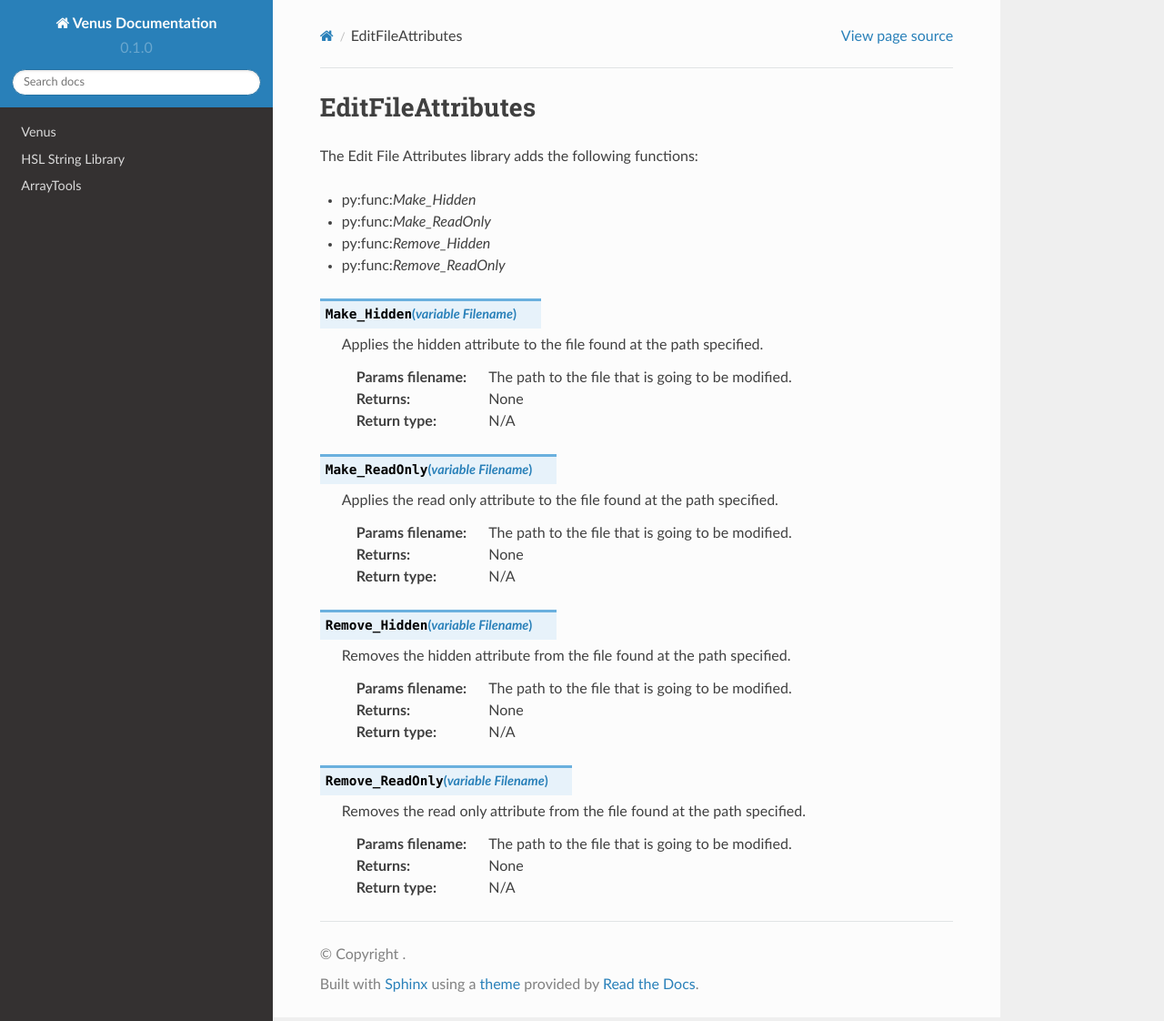
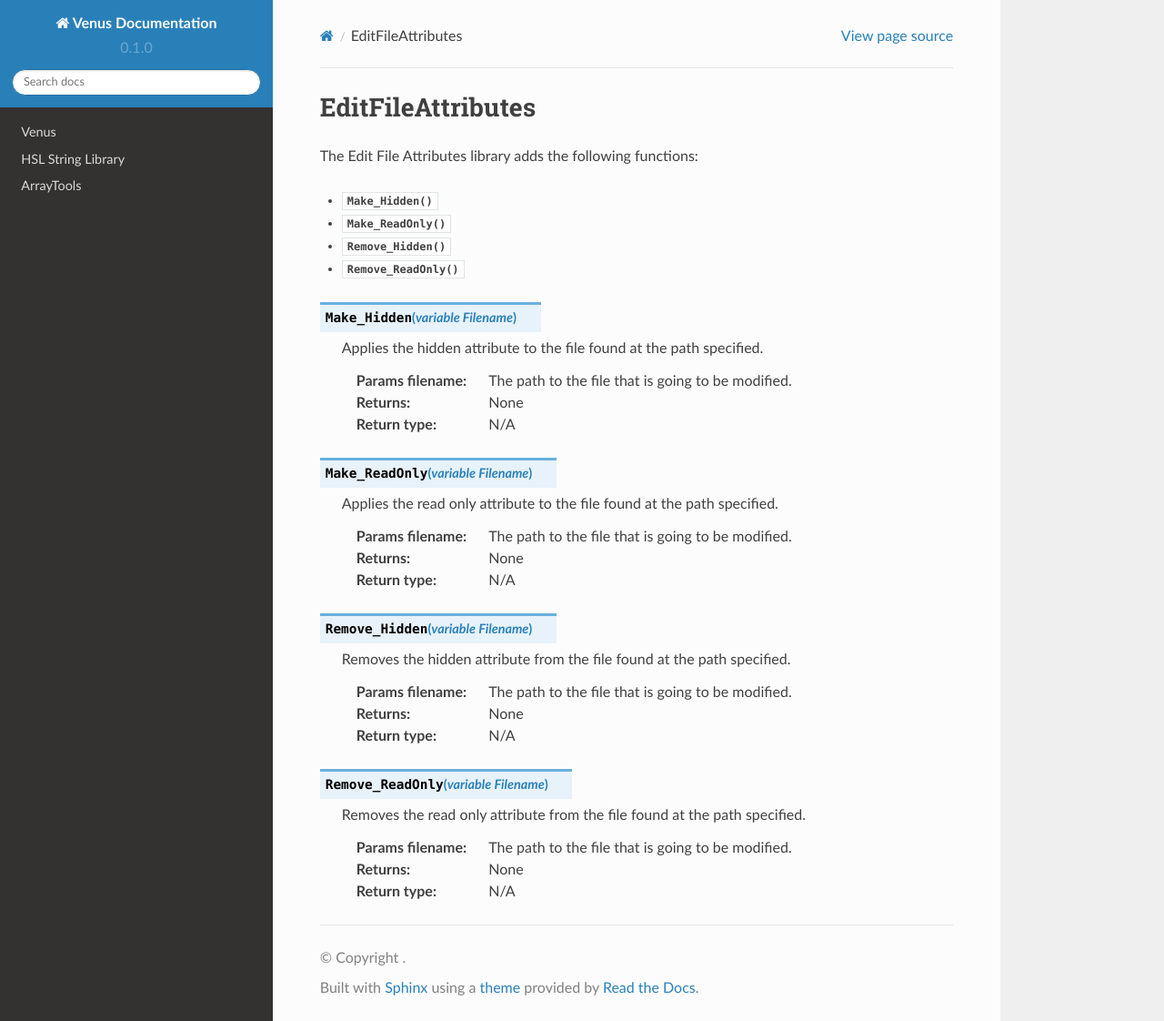
Before and after one commit to theonetruenerd/VenusLibraryDocumentation, a Sphinx documentation site: the page built from docs/source/EditFileAttributes.rst, in a window 1280 px wide and 1122 px high. Shown: the whole window at 91% size. Built offline with Sphinx 7.4.7 and the Read the Docs theme 2.0.0, drawn with Linux system fonts in a browser that asks for light colours.

Commit message:
Update EditFileAttributes.rst

```diff
--- a/docs/source/EditFileAttributes.rst
+++ b/docs/source/EditFileAttributes.rst
@@ -3,10 +3,10 @@ EditFileAttributes
 
 The Edit File Attributes library adds the following functions:
 
-- py:func:`Make_Hidden`
-- py:func:`Make_ReadOnly`
-- py:func:`Remove_Hidden`
-- py:func:`Remove_ReadOnly`
+- :py:func:`Make_Hidden`
+- :py:func:`Make_ReadOnly`
+- :py:func:`Remove_Hidden`
+- :py:func:`Remove_ReadOnly`
 
 .. py:function:: Make_Hidden(variable Filename)
 
```
